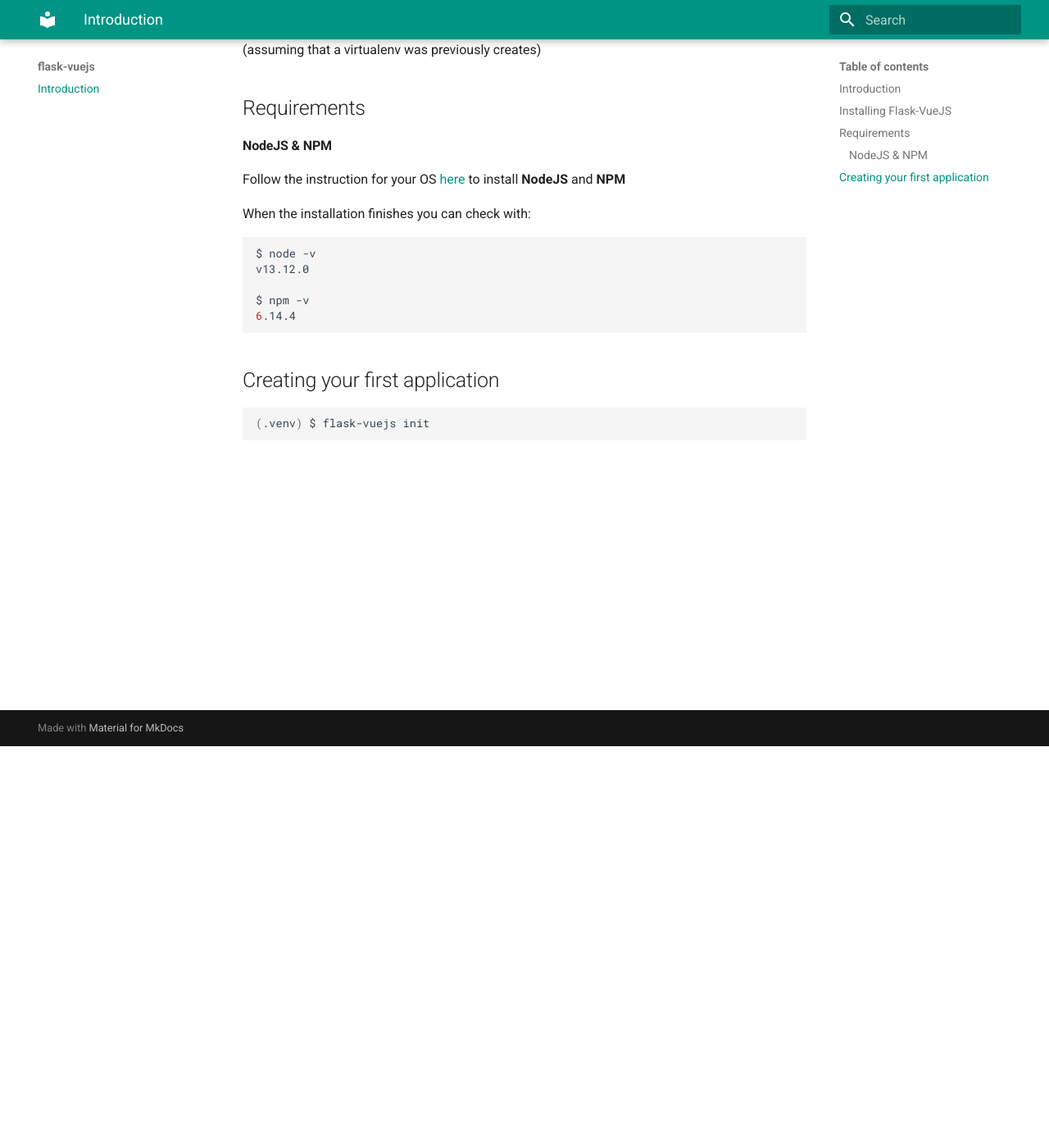
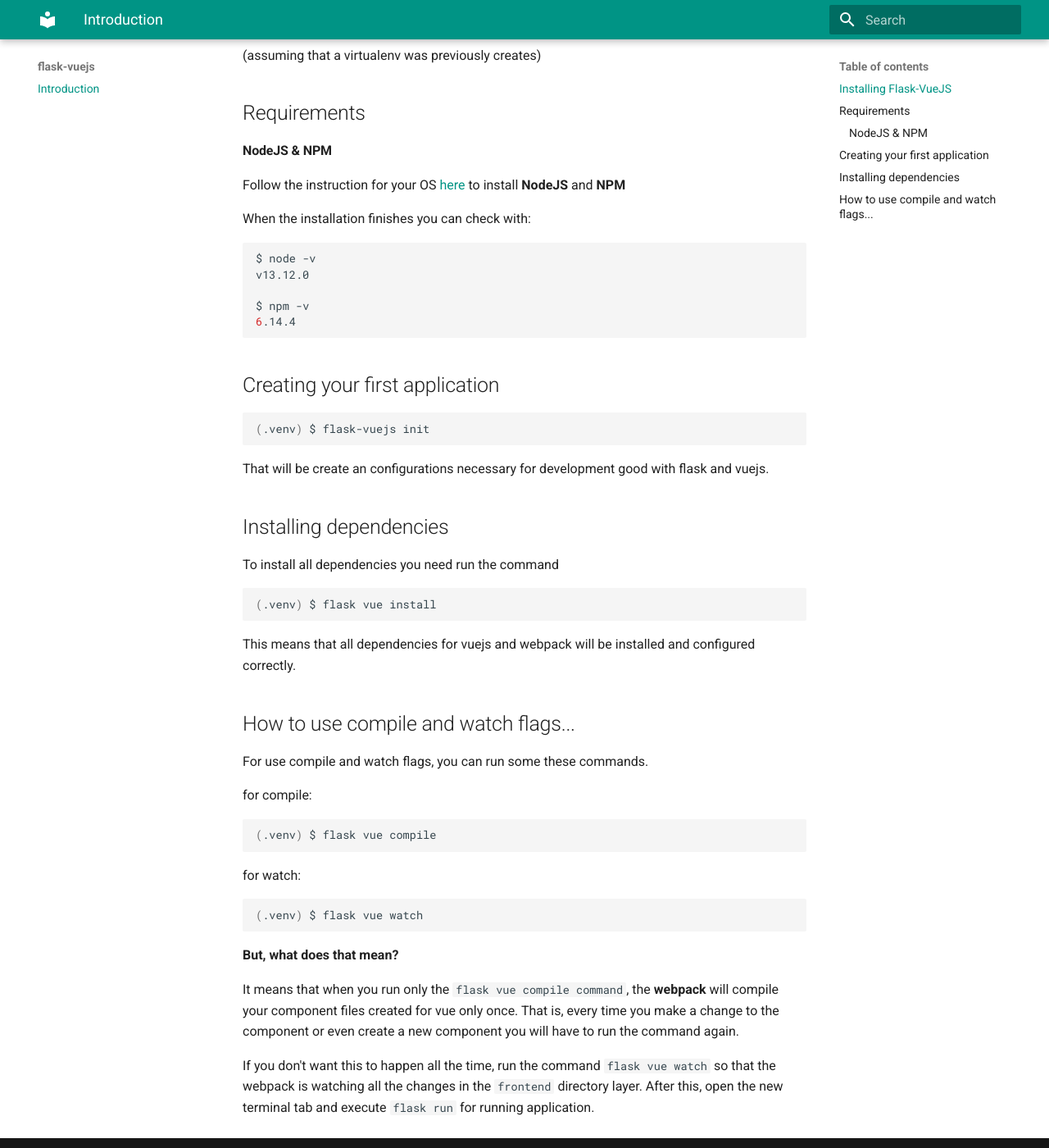
Before and after one commit to marcuxyz/flaskvue-documentation, an MkDocs documentation site: the page built from docs/index.md, in a window 1280 px wide and 1400 px high, scrolled down 490 px. Shown: the whole window at 82% size. Built offline with MkDocs 1.6.1 and Material for MkDocs 9.7.7, drawn with Linux system fonts in a browser that asks for light colours.

Commit message:
add flask vue commands explanation

````diff
--- a/docs/index.md
+++ b/docs/index.md
@@ -6,7 +6,7 @@
 <img alt="GitHub top language" src="https://img.shields.io/github/languages/top/pacotei/flask-vuejs">
 </p>
 
-## Introduction
+# Introduction
 
 **Flask-VueJS** is an extension the provides framework to develop the frontend layer in VueJS easily. With a few commands you will have the front up and running.
 
@@ -40,3 +40,37 @@ $ npm -v
 ```sh
 (.venv) $ flask-vuejs init
 ```
+
+
+That will be create an configurations necessary for development good with flask and vuejs.
+
+
+## Installing dependencies
+
+To install all dependencies you need run the command
+
+```sh
+(.venv) $ flask vue install
+```
+This means that all dependencies for vuejs and webpack will be installed and configured correctly.
+
+
+## How to use compile and watch flags...
+
+For use compile and watch flags, you can run some these commands.
+
+for compile:
+```sh
+(.venv) $ flask vue compile
+```
+
+for watch:
+```sh
+(.venv) $ flask vue watch
+```
+
+**But, what does that mean?**
+
+It means that when you run only the `flask vue compile command`, the **webpack** will compile your component files created for vue only once. That is, every time you make a change to the component or even create a new component you will have to run the command again.
+
+If you don't want this to happen all the time, run the command `flask vue watch` so that the webpack is watching all the changes in the `frontend` directory layer. After this, open the new terminal tab and execute `flask run` for running application.
````
